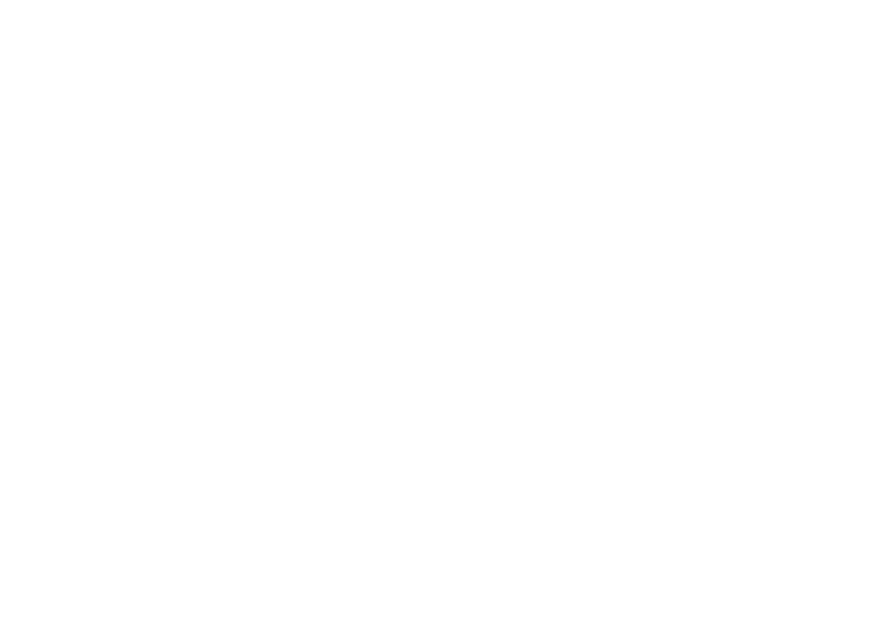
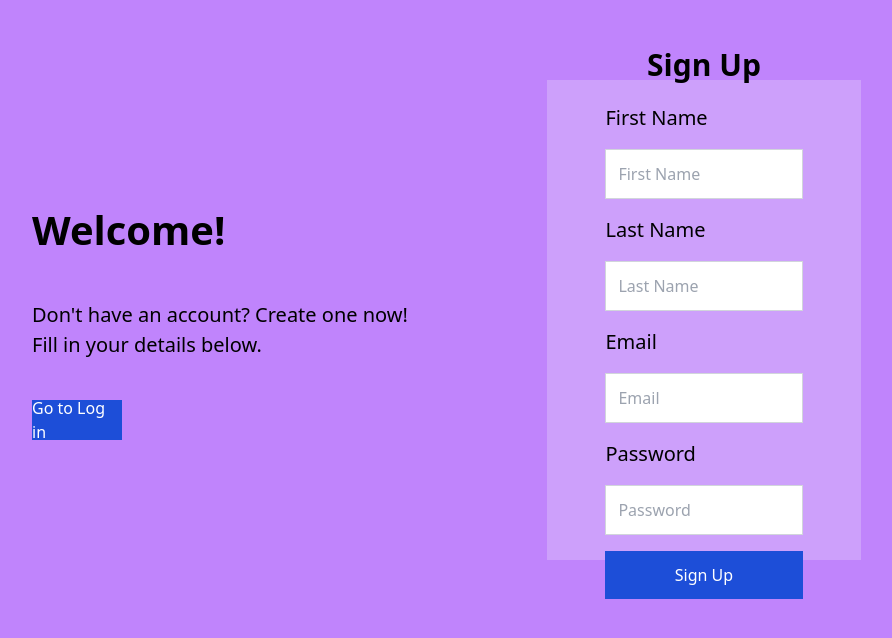
Before and after one commit to saolaiheang/Block-post, a React (Vite) app: page /signup in a window 1280 px wide. Before the commit this address had no page. Shown: the top 638 px of the page, without its empty margins (160-1052 px from the left). Built offline with nearby package versions, Linux system fonts and the light colour scheme.

Commit message:
login page

```diff
--- a/package.json
+++ b/package.json
@@ -11,6 +11,7 @@
   },
   "dependencies": {
     "autoprefixer": "^10.4.20",
+    "axios": "^1.7.7",
     "immer": "^10.1.1",
     "postcss": "^8.4.47",
     "react": "^18.3.1",
--- a/src/App.jsx
+++ b/src/App.jsx
@@ -2,6 +2,7 @@ import React from 'react';
 import { BrowserRouter as Router, Routes, Route } from 'react-router-dom';
 import './index.css'
 import Login from './pages/Login';
+import SignUp from './pages/Sign-up';
 
 
 function App() {
@@ -11,6 +12,7 @@ function App() {
       <Router>
         <Routes>
           <Route path="/" element={<Login />} />
+          <Route path="/signup" element={<SignUp />} />
         </Routes>
       </Router>
     </>
--- a/src/pages/Login.jsx
+++ b/src/pages/Login.jsx
@@ -1,20 +1,50 @@
-import React, { useState } from "react";
+import React, { useState } from 'react';
 import useStore from "../components/useStore";
+import { Link, useNavigate } from "react-router-dom";
 
 function Login() {
-  const {
-    username, password, firstName, lastName,
-    setUsername, setPassword, setFirstName, setLastName
-  } = useStore();
-  const [isSignUp, setIsSignUp] = useState(false);
+  const { username, password, setUsername, setPassword } = useStore();
+  const navigate = useNavigate();
+  const [error, setError] = useState("");
 
-  const handleLogin = () => {
-    console.log("Login", { username, password });
+  const handleLogin = async () => {
+    const credentials = { email: username, password };
+
+    try {
+      console.log("Attempting to log in with:", { username });
+
+      const response = await fetch("https://students-hackaton.vercel.app/user/sign-in", {
+        method: "POST",
+        headers: {
+          "Content-Type": "application/json",
+        },
+        body: JSON.stringify(credentials),
+      });
+
+      console.log("Response status:", response.status);
+
+      if (!response.ok) {
+        const errorData = await response.json();
+        setError(errorData.message || "Login failed. Please check your credentials.");
+        return;
+      }
+
+      const data = await response.json();
+      console.log("Login successful", data);
+      localStorage.setItem("token", data.token);
+
+
+      if (data.isNewAccount) {
+        navigate("/signup");
+      }
+
+
+    } catch (error) {
+      console.error("Login error:", error);
+      setError("An error occurred during login. Please try again.");
+    }
   };
 
-  const handleSignUp = () => {
-    console.log("Sign Up", { firstName, lastName, username, password });
-  };
 
   return (
     <div className="bg-purple-400 h-[100vh]">
@@ -22,55 +52,18 @@ function Login() {
         <div className="w-full justify-center flex flex-col space-y-10">
           <h1 className="text-[40px] font-bold">Welcome!</h1>
           <p className="text-[20px]">
-            {isSignUp ? (
-              <>
-                Don't have an account? Create one now!
-                <br />
-                Fill in your details below.
-              </>
-            ) : (
-              <>
-                Already have an account?
-                <br />
-                Log in with your credentials.
-              </>
-            )}
+            Already have an account?
+            <br />
+            Log in with your credentials.
           </p>
-          <button
-            className="bg-blue-700 text-white h-[5vh] w-[20%]"
-            onClick={() => setIsSignUp(!isSignUp)}
-          >
-            {isSignUp ? "Go to Log In" : "Go to Sign Up"}
-          </button>
+          <Link to="/signup" className="bg-blue-700 text-white h-[5vh] w-[20%] items-center flex justify-center">
+            Go to Sign Up
+          </Link>
         </div>
 
         <div className="w-full h-full flex items-center justify-center">
           <div className="bg-gray-100 h-[60vh] w-[70%] flex flex-col items-center justify-center mx-auto bg-opacity-25 space-y-4 p-4">
-            <h1 className="text-[30px] text-center font-bold w-full">
-              {isSignUp ? "Sign Up" : "Log In"}
-            </h1>
-
-            {isSignUp && (
-              <>
-                <label className="w-[70%] text-[20px]">First Name</label>
-                <input
-                  type="text"
-                  placeholder="First Name"
-                  value={firstName}
-                  onChange={(e) => setFirstName(e.target.value)}
-                  className="p-3 w-[70%] bg-white text-black border border-gray-300"
-                />
-
-                <label className="w-[70%] text-[20px]">Last Name</label>
-                <input
-                  type="text"
-                  placeholder="Last Name"
-                  value={lastName}
-                  onChange={(e) => setLastName(e.target.value)}
-                  className="p-3 w-[70%] bg-white text-black border border-gray-300"
-                />
-              </>
-            )}
+            <h1 className="text-[30px] text-center font-bold w-full">Log In</h1>
 
             <label className="w-[70%] text-[20px]">Email</label>
             <input
@@ -91,16 +84,76 @@ function Login() {
             />
 
             <button
-              onClick={isSignUp ? handleSignUp : handleLogin}
+              onClick={handleLogin}
               className="mt-10 bg-blue-700 text-white p-3 w-[70%]"
             >
-              {isSignUp ? "Sign Up" : "Log In"}
+              Log In
             </button>
+
+
           </div>
         </div>
       </div>
     </div>
   );
+
 }
 
 export default Login;
+
+
+
+
+
+// // import React from 'react';
+// // import useStore from "../components/useStore";
+// // import { Link, useNavigate } from "react-router-dom";
+
+// // function Login() {
+// //   const {
+// //     username,
+// //     password,
+// //     setUsername,
+// //     setPassword,
+// //   } = useStore();
+
+// //   const navigate = useNavigate();
+
+// //   const handleLogin = async () => {
+// //     const credentials = { username, password };
+
+// //     try {
+// //       const response = await fetch("https://your-api-endpoint.com/login", {
+// //         method: "POST",
+// //         headers: {
+// //           "Content-Type": "application/json",
+// //         },
+// //         body: JSON.stringify(credentials),
+// //       });
+
+// //       const data = await response.json();
+
+// //       if (response.ok) {
+// //         alert("Login successful!");
+// //         console.log("Login successful", data);
+// //         localStorage.setItem("token", data.token);
+
+// //         if (data.value === true) {
+// //           navigate("/signup");
+// //         } else {
+// //           navigate("/dashboard"); // Assuming you have a dashboard route
+// //         }
+// //       } else {
+// //         alert("Login failed: " + data.message);
+// //         console.error("Login failed", data.message);
+// //       }
+// //     } catch (error) {
+// //       alert("An error occurred: " + error.message);
+// //       console.error("An error occurred:", error);
+// //     }
+// //   };
+
+
+// // }
+
+// // export default Login;
--- /dev/null
+++ b/src/pages/Sign-up.jsx
@@ -0,0 +1,112 @@
+import useStore from "../components/useStore";
+import { Link } from "react-router-dom";
+
+function SignUp() {
+  const {
+    setUsername,
+    setPassword,
+    setFirstName,
+    setLastName,
+    username,
+    password,
+    firstName,
+    lastName,
+  } = useStore();
+
+  const handleSignUp = async () => {
+    const userDetails = { firstName, lastName, username, password };
+
+    try {
+      const response = await fetch("https://your-api-endpoint.com/signup", {
+        method: "POST",
+        headers: {
+          "Content-Type": "application/json",
+        },
+        body: JSON.stringify(userDetails),
+      });
+
+      const data = await response.json();
+
+      if (response.ok) {
+        alert("Sign up successful!");
+        console.log("Sign Up successful", data);
+      } else {
+        alert("Sign up failed: " + data.message);
+        console.error("Sign up failed", data.message);
+      }
+    } catch (error) {
+      alert("An error occurred: " + error.message);
+      console.error("An error occurred:", error);
+    }
+  };
+
+  return (
+    <div className="bg-purple-400 h-[100vh]">
+      <div className="justify-between mx-auto flex h-[80vh] w-[70%]">
+        <div className="w-full justify-center flex flex-col space-y-10">
+          <h1 className="text-[40px] font-bold">Welcome!</h1>
+          <p className="text-[20px]">
+            Don't have an account? Create one now!
+            <br />
+            Fill in your details below.
+          </p>
+          <Link to="/" className="bg-blue-700 text-white h-[5vh] items-center flex justify-center w-[20%]">
+            Go to Log in
+          </Link>
+
+        </div>
+
+        <div className="w-full h-full flex items-center justify-center">
+          <div className="bg-gray-100 h-[60vh] w-[70%] flex flex-col items-center justify-center mx-auto bg-opacity-25 space-y-4 p-4">
+            <h1 className="text-[30px] text-center font-bold w-full">Sign Up</h1>
+
+            <label className="w-[70%] text-[20px]">First Name</label>
+            <input
+              type="text"
+              placeholder="First Name"
+              value={firstName}
+              onChange={(e) => setFirstName(e.target.value)}
+              className="p-3 w-[70%] bg-white text-black border border-gray-300"
+            />
+
+            <label className="w-[70%] text-[20px]">Last Name</label>
+            <input
+              type="text"
+              placeholder="Last Name"
+              value={lastName}
+              onChange={(e) => setLastName(e.target.value)}
+              className="p-3 w-[70%] bg-white text-black border border-gray-300"
+            />
+
+            <label className="w-[70%] text-[20px]">Email</label>
+            <input
+              type="text"
+              placeholder="Email"
+              value={username}
+              onChange={(e) => setUsername(e.target.value)}
+              className="p-3 w-[70%] bg-white text-black border border-gray-300"
+            />
+
+            <label className="w-[70%] text-[20px]">Password</label>
+            <input
+              type="password"
+              placeholder="Password"
+              value={password}
+              onChange={(e) => setPassword(e.target.value)}
+              className="p-3 w-[70%] bg-white text-black border border-gray-300"
+            />
+
+            <button
+              onClick={handleSignUp} // Fixed to call handleSignUp directly
+              className="mt-10 bg-blue-700 text-white p-3 w-[70%]"
+            >
+              Sign Up
+            </button>
+          </div>
+        </div>
+      </div>
+    </div>
+  );
+}
+
+export default SignUp;
```
Also changed, not shown: 1 other file (tests, documents, lock files or other folders).
